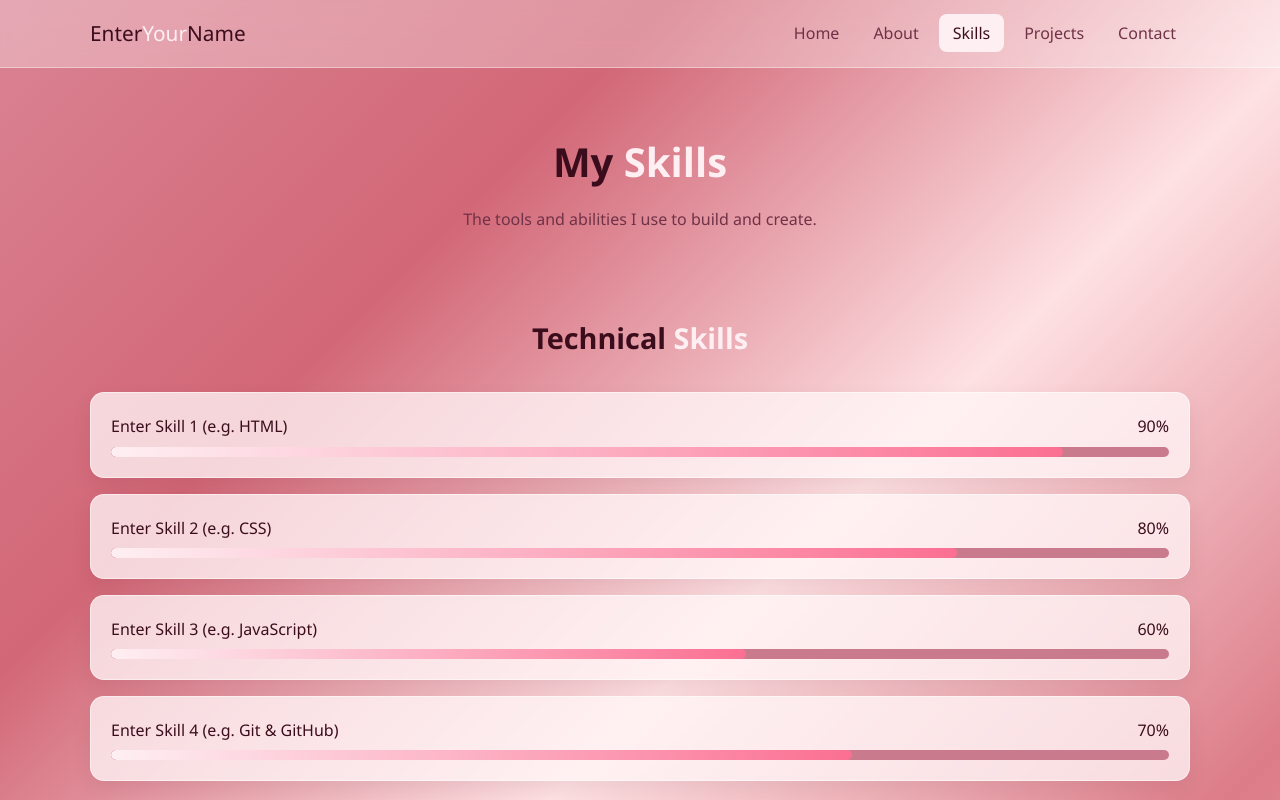
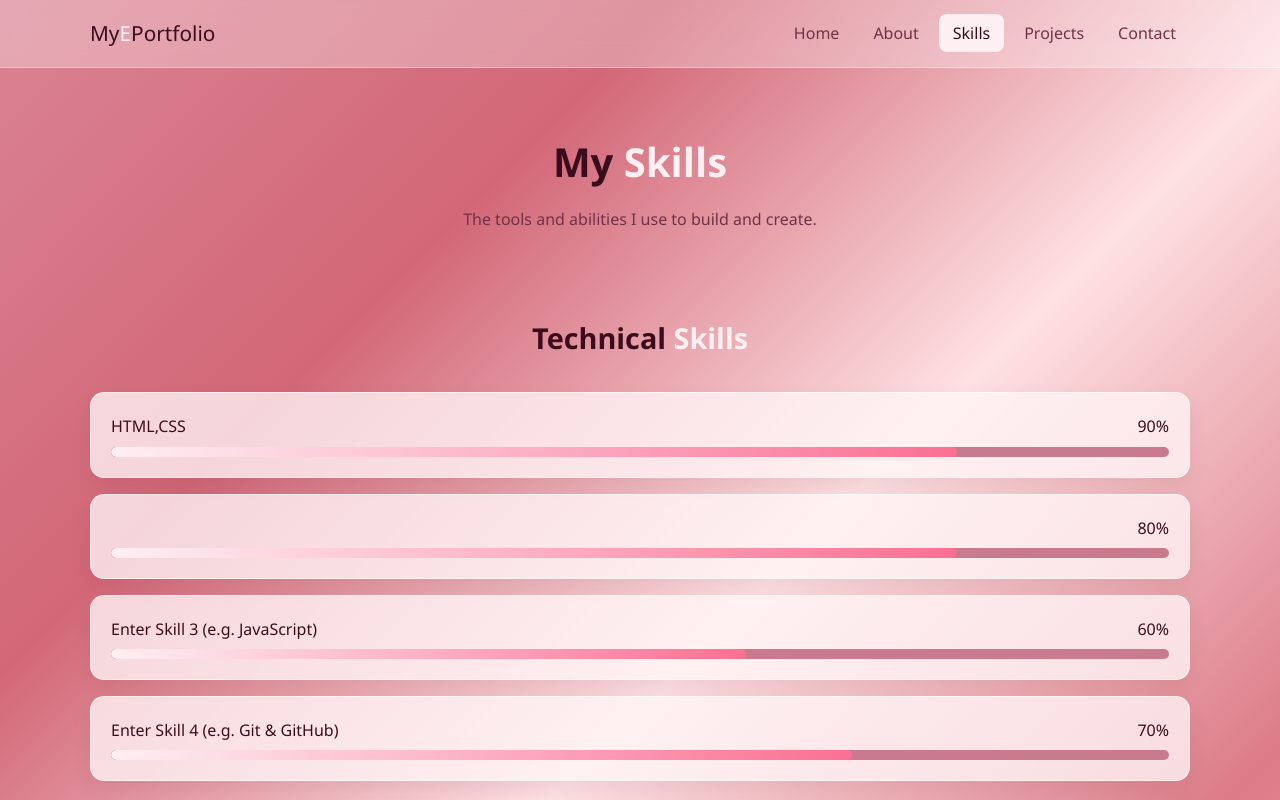
Before and after one commit to maryetyusalina13-lang/portfolio.itc, a plain HTML site: page skills.html in a window 1280 px wide. Shown: the top 800 px of the page. Drawn offline with Linux system fonts and the light colour scheme.

Commit message:
Update skills page with personal details and skills

```diff
--- a/skills.html
+++ b/skills.html
@@ -3,8 +3,8 @@
 <head>
   <meta charset="UTF-8">
   <meta name="viewport" content="width=device-width, initial-scale=1.0">
-  <meta name="description" content="Skills of Enter Your Name">
-  <title>Skills | Enter Your Name</title>
+  <meta name="description" content="My Skills">
+  <title>Skills | Maryet Pueblas</title>
   <link rel="stylesheet" href="style.css">
 </head>
 <body>
@@ -12,7 +12,7 @@
   <!-- NAVIGATION -->
   <header class="navbar">
     <div class="container nav-inner">
-      <a href="index.html" class="logo">Enter<span>Your</span>Name</a>
+      <a href="index.html" class="logo">My<span>E</span>Portfolio</a>
       <nav>
         <ul class="nav-links">
           <li><a href="index.html">Home</a></li>
@@ -37,12 +37,12 @@
       <h2 class="section-title">Technical <span>Skills</span></h2>
 
       <div class="skill">
-        <div class="skill-top"><span>Enter Skill 1 (e.g. HTML)</span><span>90%</span></div>
-        <div class="bar"><div class="bar-fill" style="width: 90%;"></div></div>
+        <div class="skill-top"><span>HTML,CSS</span><span>90%</span></div>
+        <div class="bar"><div class="bar-fill" style="width: 80%;"></div></div>
       </div>
 
       <div class="skill">
-        <div class="skill-top"><span>Enter Skill 2 (e.g. CSS)</span><span>80%</span></div>
+        <div class="skill-top"><span></span><span>80%</span></div>
         <div class="bar"><div class="bar-fill" style="width: 80%;"></div></div>
       </div>
 
```
